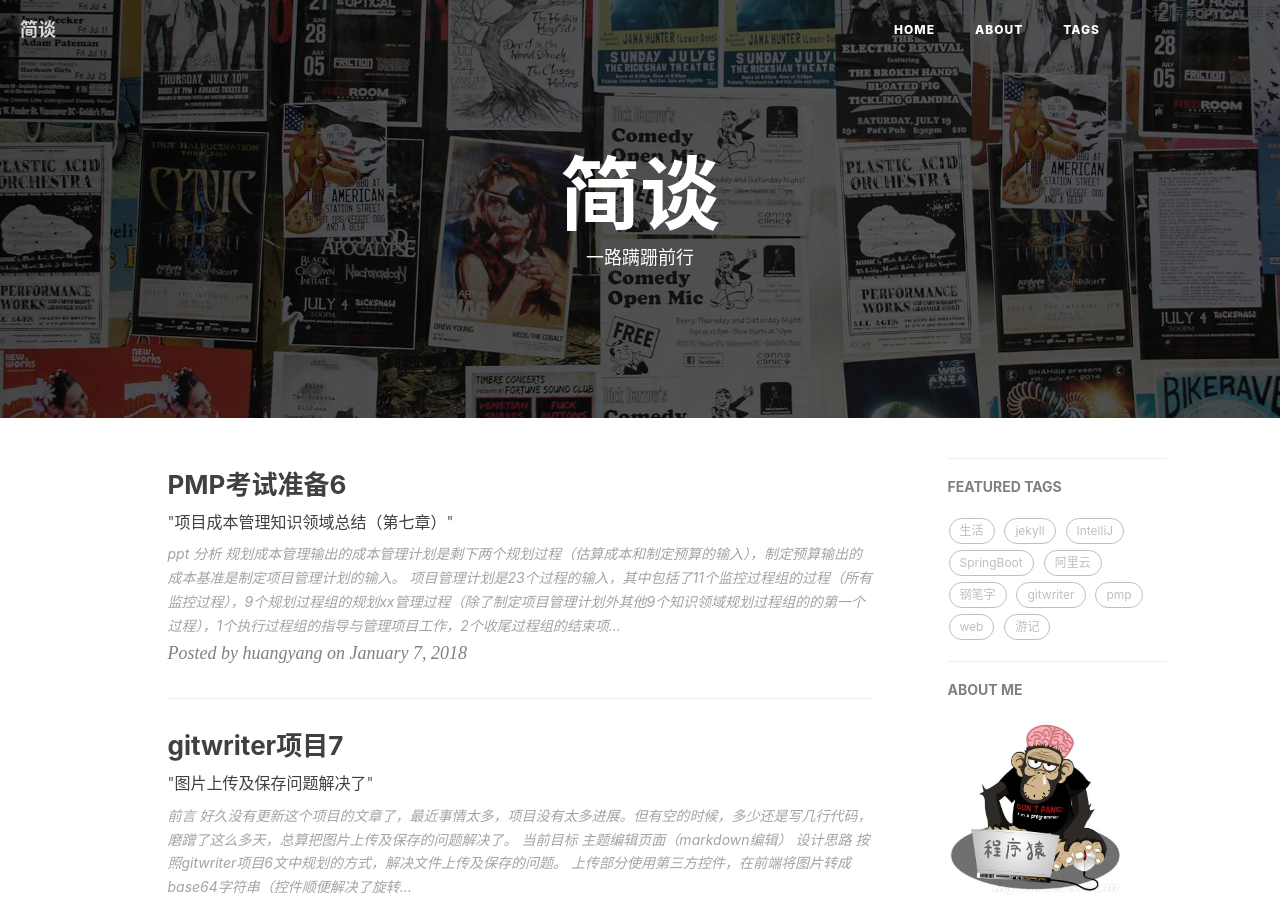
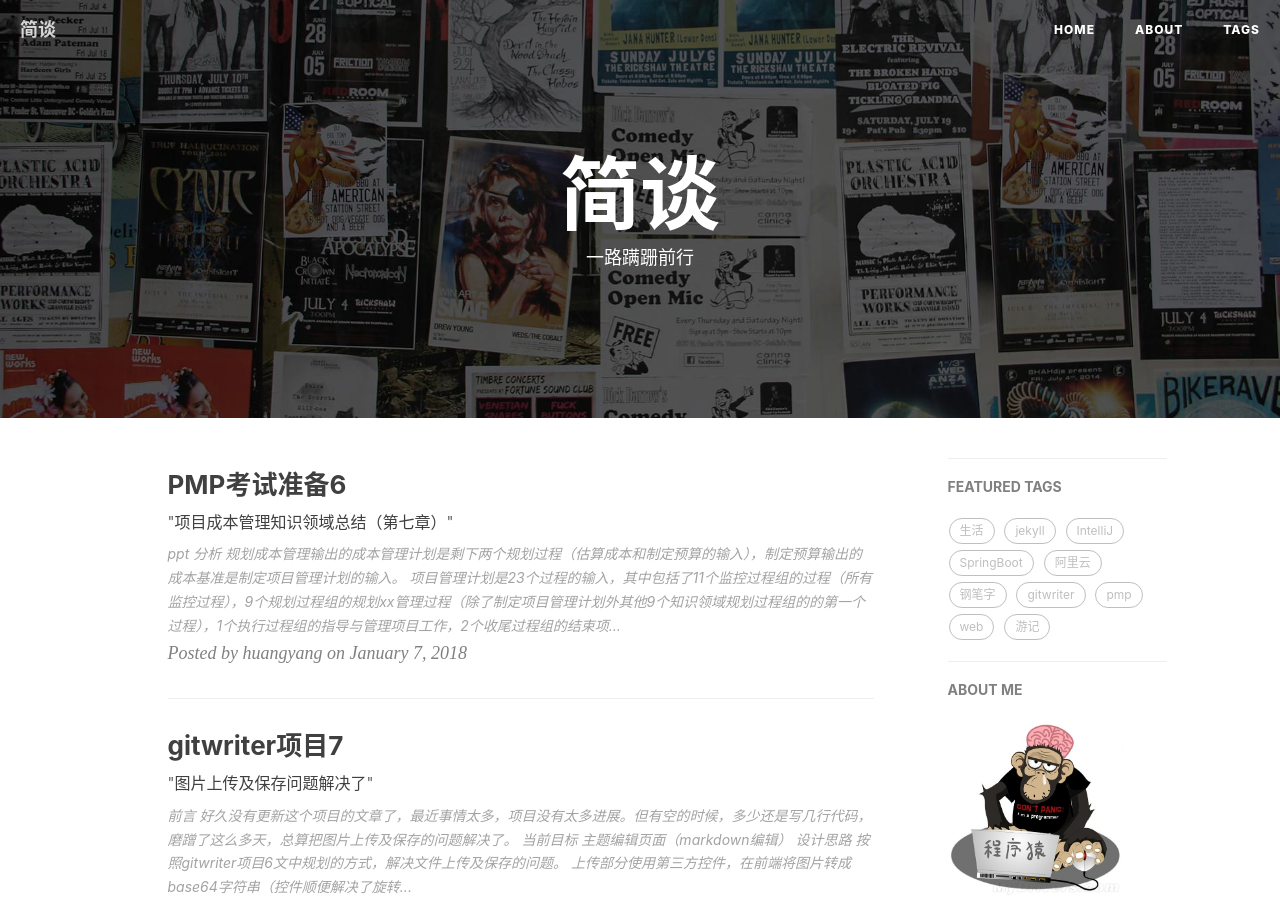
Before and after one commit to icyhy/simplytoc, a Jekyll site: the page built from index.html, in a window 1280 px wide and 900 px high. Built offline with Jekyll 4.4.1, drawn with Linux system fonts in a browser that asks for light colours; nearby versions of some CDN libraries; a script that is not in the unit is left out; the list of posts is cut into pages by our own code; comment, search, counter and statistics services are not loaded.

Commit message:
feat(nav): 从源头过滤 README/README.zh 页面与标题为‘一个程序员的个人博客’的页面，不再出现在导航栏

```diff
--- a/_config.yml
+++ b/_config.yml
@@ -59,10 +59,10 @@ duoshuo_share: false                     # set to false if you want to use Comme
 
 # Analytics settings
 # Baidu Analytics
-ba_track_id: 4cc1f2d8f3067386cc5cdb626a202900
+ba_track_id: 4cc1f2d8f306738cdb626a202900
 # Google Analytics
-ga_track_id: 'UA-49627206-1'            # Format: UA-xxxxxx-xx
-ga_domain: huangxuan.me
+ga_track_id: 'UA-4206-1'            # Format: UA-xxxxxx-xx
+ga_domain: hua
 
 
 
--- a/_includes/nav.html
+++ b/_includes/nav.html
@@ -24,11 +24,17 @@
                     <li>
                         <a href="{{ site.baseurl }}/">Home</a>
                     </li>
-                    {% for page in site.pages %}{% if page.title %}
-                    <li>
-                        <a href="{{ page.url | prepend: site.baseurl }}">{{ page.title }}</a>
-                    </li>
-                    {% endif %}{% endfor %}
+                    {% for page in site.pages %}
+                        {% assign path = page.path | downcase %}
+                        {% assign title_text = page.title | strip %}
+                        {% if page.title %}
+                            {% unless path contains 'readme' or title_text == '一个程序员的个人博客' %}
+                            <li>
+                                <a href="{{ page.url | prepend: site.baseurl }}">{{ page.title }}</a>
+                            </li>
+                            {% endunless %}
+                        {% endif %}
+                    {% endfor %}
                 </ul>
             </div>
         </div>
```
